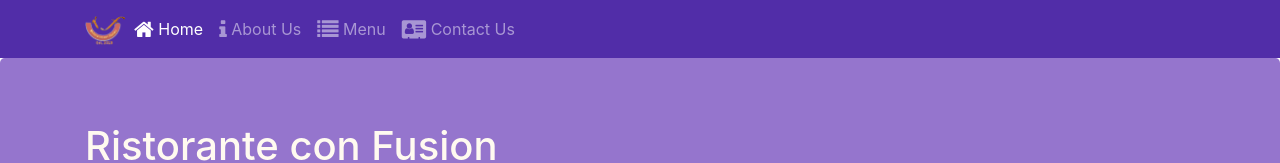
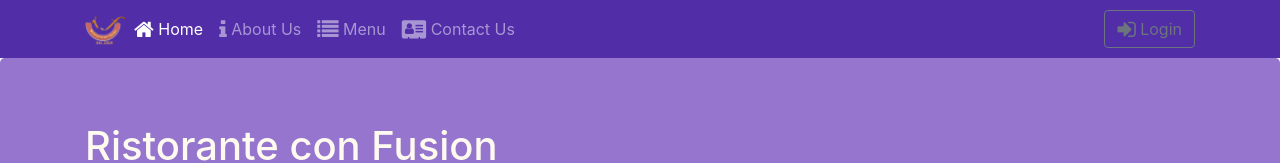
Before and after one commit to Ahmedkr5/ConFusion-React, a React (Create React App) app: page /home in a window 1280 px wide. Shown: the top 163 px of the page. Built offline with nearby package versions, Linux system fonts and the light colour scheme.

Commit message:
Uncontrolled Form

```diff
--- a/src/components/HeaderComponent.js
+++ b/src/components/HeaderComponent.js
@@ -1,5 +1,7 @@
 import React, { Component } from 'react';
-import { Nav, Navbar, NavbarBrand, NavbarToggler, Collapse, NavItem, Jumbotron } from 'reactstrap';
+import { Navbar, NavbarBrand, Nav, NavbarToggler, Collapse, NavItem, Jumbotron,
+    Button, Modal, ModalHeader, ModalBody,
+    Form, FormGroup, Input, Label } from 'reactstrap';
 import { NavLink } from 'react-router-dom';
 
 class Header extends Component {
@@ -7,9 +9,13 @@
       super(props);
 
       this.toggleNav = this.toggleNav.bind(this);
+      this.toggleModal = this.toggleModal.bind(this);
+      this.handleLogin = this.handleLogin.bind(this);
       this.state = {
-        isNavOpen: false
-      };
+        isNavOpen: false,
+        isModalOpen: false
+    };
+
     }
 
     toggleNav() {
@@ -18,9 +24,48 @@
       });
     }
 
+    toggleModal() {
+        this.setState({
+          isModalOpen: !this.state.isModalOpen
+        });
+      }
+      handleLogin(event) {
+        this.toggleModal();
+        alert("Username: " + this.username.value + " Password: " + this.password.value
+            + " Remember: " + this.remember.checked);
+        event.preventDefault();
+
+    }
   render() {
       return(
           <div>
+                              <Modal isOpen={this.state.isModalOpen} toggle={this.toggleModal}>
+                    <ModalHeader toggle={this.toggleModal}>Login</ModalHeader>
+                    <ModalBody>
+                    <Form onSubmit={this.handleLogin}>
+                            <FormGroup>
+                                <Label htmlFor="username">Username</Label>
+                                <Input type="text" id="username" name="username"
+                                    innerRef={(input) => this.username = input} />
+                            </FormGroup>
+                            <FormGroup>
+                                <Label htmlFor="password">Password</Label>
+                                <Input type="password" id="password" name="password"
+                                    innerRef={(input) => this.password = input}  />
+                            </FormGroup>
+                            <FormGroup check>
+                                <Label check>
+                                    <Input type="checkbox" name="remember"
+                                    innerRef={(input) => this.remember = input}  />
+                                    Remember me
+                                </Label>
+                            </FormGroup>
+                            <Button type="submit" value="submit" color="primary">Login</Button>
+                        </Form>
+
+                    </ModalBody>
+                </Modal>
+
               <Navbar dark expand="md">
                   <div className="container">
                       <NavbarToggler onClick={this.toggleNav} />
@@ -40,6 +85,11 @@
                               <NavLink className="nav-link" to='/contactus'><span className="fa fa-address-card fa-lg"></span> Contact Us</NavLink>
                           </NavItem>
                           </Nav>
+                          <Nav className="ml-auto" navbar>
+                                <NavItem>
+                                    <Button outline onClick={this.toggleModal}><span className="fa fa-sign-in fa-lg"></span> Login</Button>
+                                </NavItem>
+                            </Nav>
                       </Collapse>
                   </div>
               </Navbar>
```
